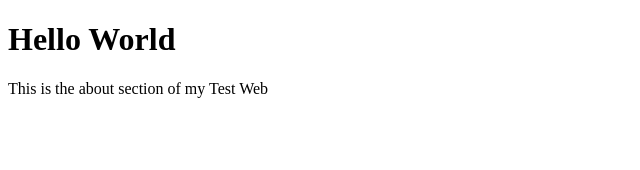
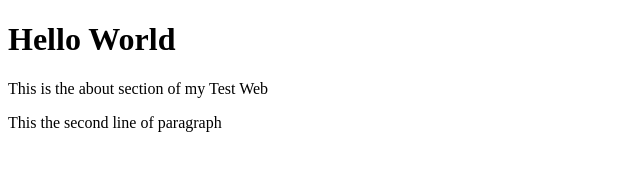
Before and after one commit to mamir1996/Test_web, a plain HTML site: page index.html in a window 1280 px wide. Shown: the whole page, without its empty margins (0-640 px from the left). Drawn offline with Linux system fonts and the light colour scheme.

Commit message:
add newpara line

```diff
--- a/index.html
+++ b/index.html
@@ -3,5 +3,7 @@
 <body>
     <h1>Hello World</h1>
 <p>This is the about section of my Test Web</p>
+<p>This the second line of paragraph</p>
+
 </body>
 </html>
```
